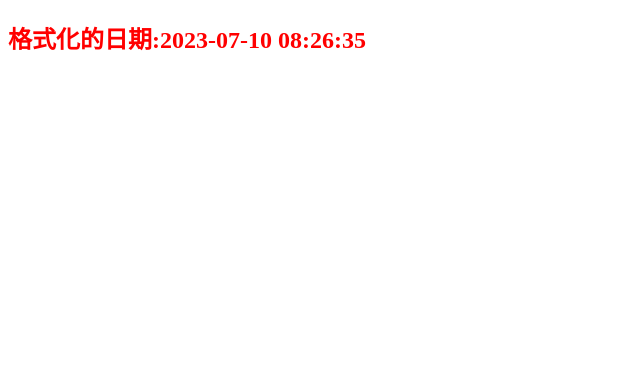
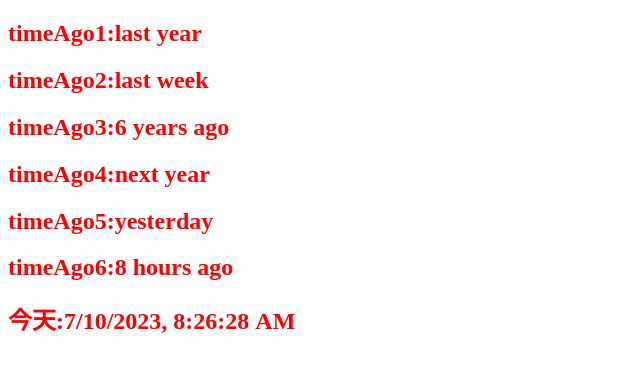
Before and after one commit to maomao124/vueuse-test, a Vue app: page / in a window 1280 px wide. Shown: the top 372 px of the page, without its empty margins (0-640 px from the left). Built offline with nearby package versions, Linux system fonts and the light colour scheme.

Commit message:
useTimeAgo

```diff
--- a/src/main.ts
+++ b/src/main.ts
@@ -1,4 +1,4 @@
 import { createApp } from 'vue'
-import App from './view/View44.vue'
+import App from './view/View45.vue'
 
 createApp(App).mount('#app')
--- /dev/null
+++ b/src/view/View45.vue
@@ -0,0 +1,30 @@
+<template>
+  <h2>timeAgo1:{{ timeAgo1 }}</h2>
+  <h2>timeAgo2:{{ timeAgo2 }}</h2>
+  <h2>timeAgo3:{{ timeAgo3 }}</h2>
+  <h2>timeAgo4:{{ timeAgo4 }}</h2>
+  <h2>timeAgo5:{{ timeAgo5 }}</h2>
+  <h2>timeAgo6:{{ timeAgo6 }}</h2>
+  <h2>今天:{{ new Date().toLocaleString() }}</h2>
+
+</template>
+
+<script lang="ts" setup>
+
+import {useTimeAgo} from "@vueuse/core";
+import {ref} from "vue";
+
+const timeAgo1 = useTimeAgo(new Date(2022, 1, 1));
+const timeAgo2 = useTimeAgo(new Date(2023, 6, 1));
+const timeAgo3 = useTimeAgo(new Date(2017, 7, 15));
+const timeAgo4 = useTimeAgo(new Date(2024, 9, 5));
+const timeAgo5 = useTimeAgo(new Date(2023, 6, 9));
+const timeAgo6 = useTimeAgo(new Date(2023, 6, 10));
+
+</script>
+
+<style scoped>
+h2 {
+  color: red;
+}
+</style>
```
